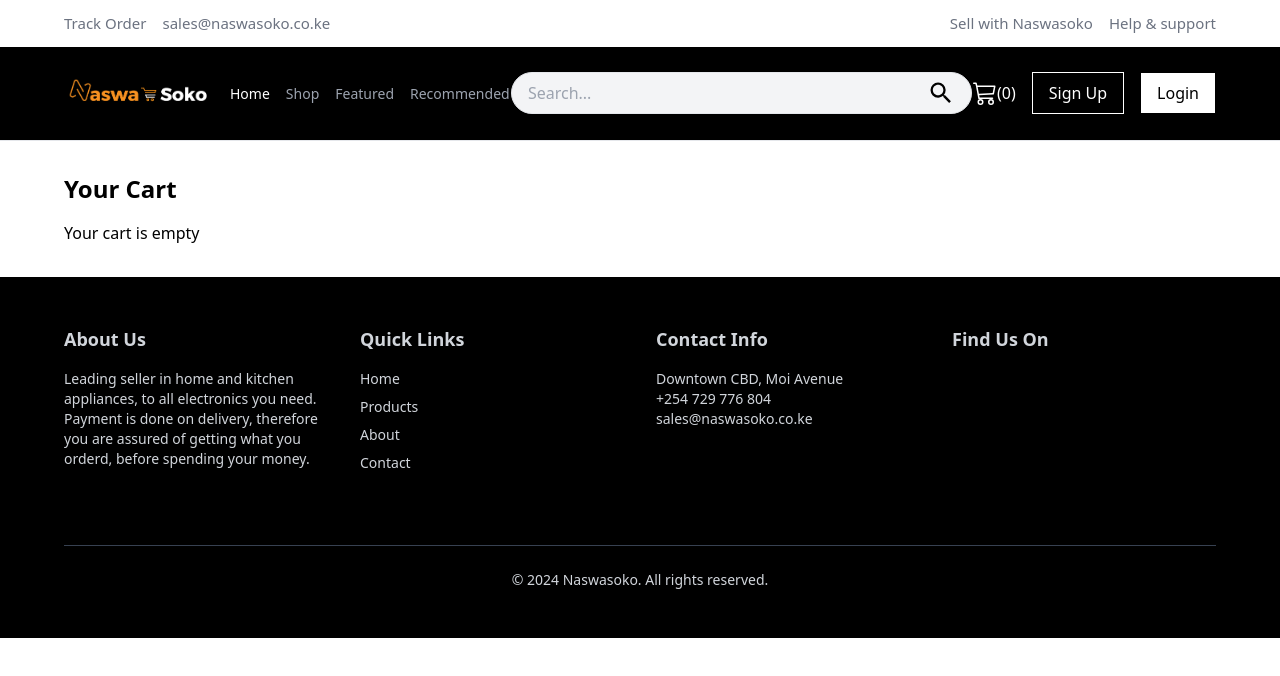
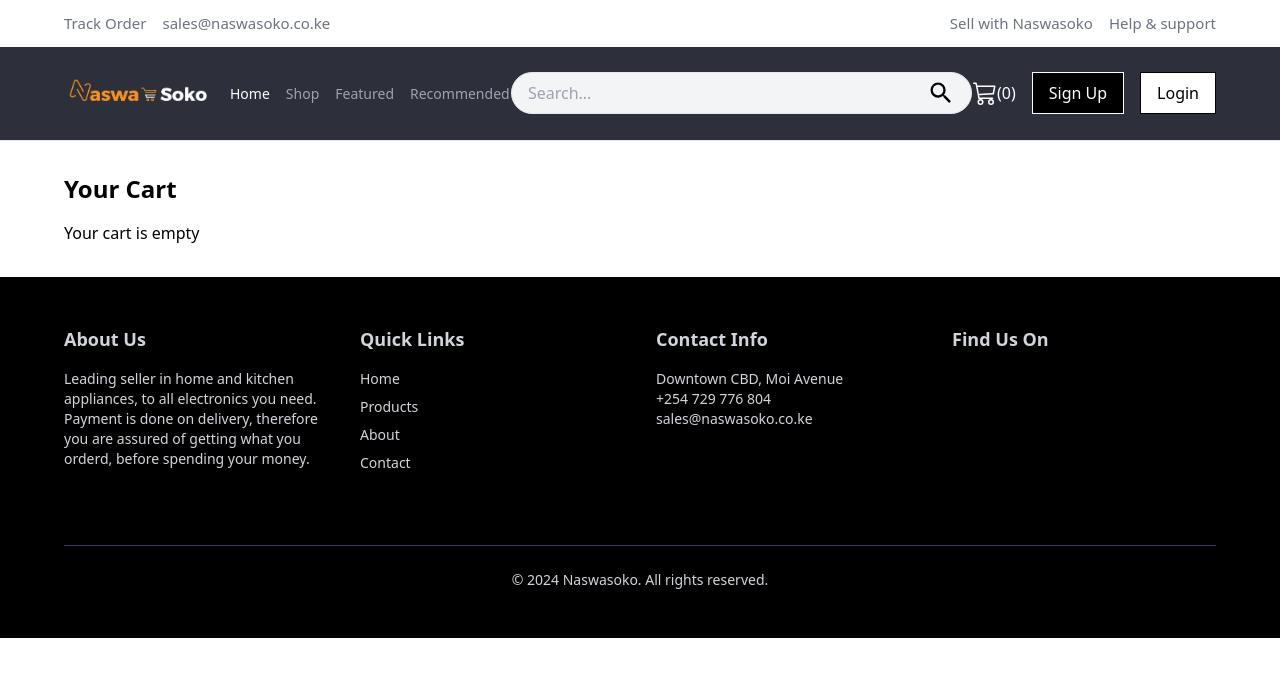
Before and after one commit to QuantumByte-Factory/naswasoko_client, a React (Create React App) app: page /cart in a window 1280 px wide. Shown: the top 676 px of the page. Built offline with nearby package versions, Linux system fonts and the light colour scheme; some icons are missing.

Commit message:
bg change

```diff
--- a/src/components/Navbar.jsx
+++ b/src/components/Navbar.jsx
@@ -31,7 +31,7 @@ const Navbar = () => {
                     <p className='text-gray-500 hidden md:flex font-light hover:text-black cursor-pointer'>Help & support</p>
                 </div>
             </nav>
-            <nav className="bg-black w-full px-[5%] border-b py-4 flex items-center justify-between">
+            <nav className="bg-[#2D303B] w-full px-[5%] border-b py-4 flex items-center justify-between">
                 <div className="flex items-center w-full md:w-fit justify-between md:justify-center space-x-4 relative">
                     <a href="/" className="text-black text-xl font-bold">
                         <img className='w-[100px] md:w-[150px]' src={logo} alt="" />
@@ -108,7 +108,7 @@ const Navbar = () => {
                         <BsCart3 size={24} /> ({cartItems?.length})
                     </Link>
                     {user ?
-                        <div className='flex items-center gap-2'>
+                        <div className='flex items-center text-gray-300 gap-2'>
                             <Link to={`/orders/${user._id}`} className="">{user.fullName}</Link>
                             <FaUserCircle size={24} />
                         </div> : <>
```
Also changed, not shown: 1 other file (tests, documents, lock files or other folders).
